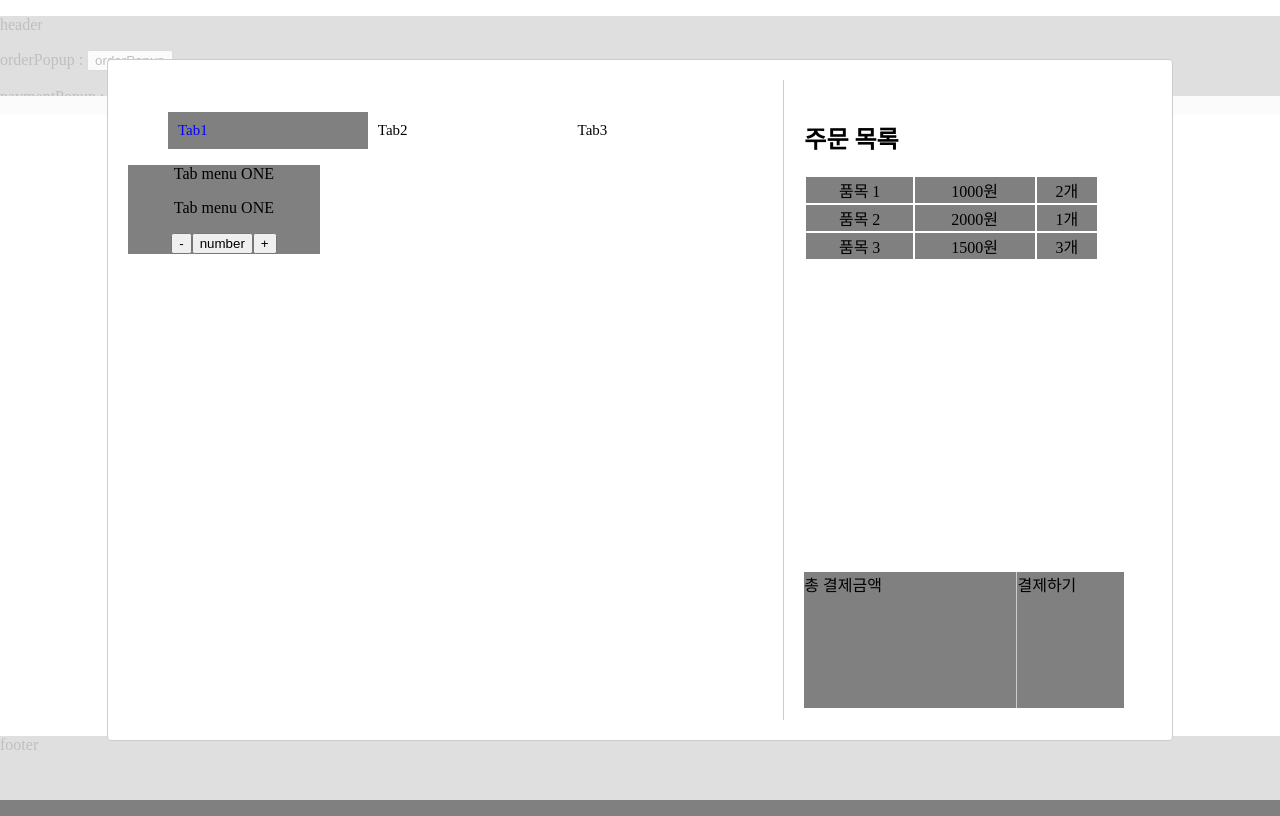
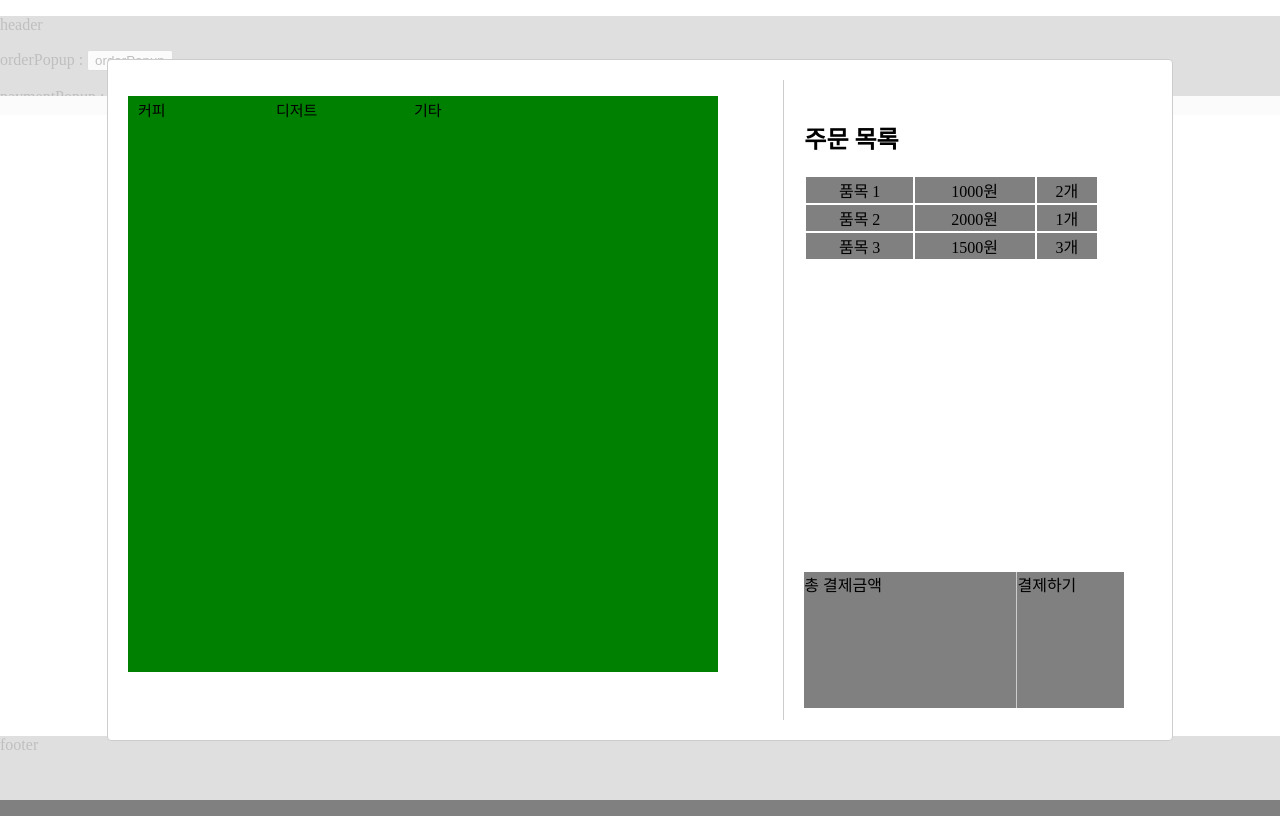
Before and after one commit to ssg-salesync/frontend, a React (Create React App) app: page /order/1/payment/cash in a window 1280 px wide. Both pictures are taken after a click on the button "orderPopup". Built offline with nearby package versions, Linux system fonts and the light colour scheme.

Commit message:
feat/OrderPopup 기능추가

```diff
--- a/src/components/order/OrderItem.js
+++ b/src/components/order/OrderItem.js
@@ -1,60 +1,84 @@
 import { useState } from "react";
 import { styled } from "styled-components";
 
-
 const TabDiv = styled.div`
-    margin-top : 2rem;
-    margin-right : 1rem;
     height : 90%;
-    widhth : 90%;
+    width : 90%;
+    background-color : green;
+    // margin-left: 1%;
 `
 const TabMemu = styled.ul`
+    height : 5%;
+    width : 100%;
     display: flex;
     flex-direction:row;
     align-items: center;
     list-style: none;
+    padding: 0;
 
-    .submenu{
-        display: flex;
-        width: 25%;
-        heigth: 5%;
-        width:calc(100% /3);
-        padding:10px;
-        font-size:15px;
-        transition: 0.5s;
-    }
     .focused{
         //선택된 tab에 적용되는 css
         background-color : gray;
         color: blue;
     }
 `
-const Desc = styled.div`
+const SubMenu = styled.li`
+    display: flex;
+    width: 20%;
+    height: 80%;
+    padding:10px;
+    font-size:15px;
+    transition: 0.5s;
+`
+const Item = styled.div`
     text-align: center;
-`;
-const Item = styled.div`
-    width: 30%;
-    heigth: 200px;
+    width: 100%;
+    height: 100%;
+    // background-color : gray;
+    display: flex;
+    flex-direction:row;
+`
+const Menu = styled.div`
+    width: 25%;
+    height:25%;
+    margin : 1rem;
     background-color : gray;
-    // color: gray;
 `
+/* eslint-disable */
 function OrderItem() {
     // Tab Menu 중 현재 어떤 Tab이 선택되어 있는지 확인하기 위한 currentTab 상태와 currentTab을 갱신하는 함수가 존재해야 하고, 초기값은 0.
-    const [currentTab, clickTab] = useState(0);
+    const [currentTab, setCurrentTab] = useState(0);
+    const [menuArr, setMenuArr] = useState([
+        { name: '커피', content1: {menu:'아메리카노',price: 3000, count : 3 }, content2: {menu:'카페라떼',price: 3500, count : 0 }},
+        { name: '디저트', content1: {menu: '초코케이크',price: 7500, count : 4 },content2:{ menu:'생크림케이크',price : 8000, count:0 }},
+        { name: '기타', content1: {menu: '시럽',price: 500, count : 4 }}
+    ]);
 
-    const menuArr = [
-    { name: 'Tab1', content: 'Tab menu ONE' },
-    { name: 'Tab2', content: 'Tab menu TWO' },
-    { name: 'Tab3', content: 'Tab menu THREE' },
-    ];
+    // menuArr = [
+    //     { name: '커피', content1: {menu:'아메리카노',price: 3000, count : 3 }, content2: {menu:'카페라떼',price: 3500, count : 0 }},
+    //     { name: '디저트', content1: {menu: '초코케이크',price: 7500, count : 4 },content2:{ menu:'생크림케이크',price : 8000, count:0 }},
+    //     { name: '기타', content1: {menu: '시럽',price: 500, count : 4 }}
+    // ];
 
-    const selectMenuHandler = (index) => {
+    const selectMenuHandler = (name) => {
         // parameter로 현재 선택한 인덱스 값을 전달해야 하며, 이벤트 객체(event)는 쓰지 않는다
         // 해당 함수가 실행되면 현재 선택된 Tab Menu 가 갱신.
+        setCurrentTab(name);
+      };
 
-        /* eslint-disable no-console */
-        console.log("selectMenuHandler",index)
-        clickTab(index);
+    const countMinus = (key)=>{
+        const updatedMenuArr = [...menuArr];
+        const menuIndex = menuArr.findIndex(item => item.name === currentTab);
+        const contentIndex = key.split('content')[1];
+        updatedMenuArr[menuIndex][`content${contentIndex}`].count-= 1;
+        setMenuArr(updatedMenuArr);
+    };
+    const countPlus = (key)=>{
+            const updatedMenuArr = [...menuArr];
+            const menuIndex = menuArr.findIndex(item => item.name === currentTab);
+            const contentIndex = key.split('content')[1];
+            updatedMenuArr[menuIndex][`content${contentIndex}`].count+= 1;
+            setMenuArr(updatedMenuArr);
     };
 
     return(
@@ -65,23 +89,33 @@ function OrderItem() {
                 {/* <li className="submenu">{menuArr[0].name}</li>
                     <li className="submenu">{menuArr[1].name}</li>
                     <li className="submenu">{menuArr[2].name}</li> */}
-                {menuArr.map((el,index) => (
-                    <li role="presentation" className={index === currentTab ? "submenu focused" : "submenu"} key={el.name} onClick={()=>{selectMenuHandler(index)}}>{el.name}</li>
+                {menuArr.map((el) => (
+                    <SubMenu
+                        key={el.name}
+                        className={el.name === currentTab ? "tab focused" : "tab"}
+                        onClick={() => selectMenuHandler(el.name)}>{el.name}</SubMenu>
                 ))}
             </TabMemu>
-            <Desc>
-                <Item>
+            {menuArr.map((menu) => (menu.name === currentTab && (
+            <Item key={menu.name}>
+                {Object.keys(menu).map((key) => key.startsWith('content') ? (
+                    <Menu key={key} className="menu-item">
                         <div>
-                        <p>{menuArr[currentTab].content}</p>
-                        <p>{menuArr[currentTab].content}</p>
+                            <p>{menu[key].menu}</p>
+                            <p>가격: {menu[key].price}원</p>
                         </div>
                         <div>
-                        <button type="button">-</button>
-                        <button type="button">number</button>
-                        <button type="button">+</button>
+                            <button type="button" onClick={() =>countMinus(key)}>-</button>
+                            <button type="button">{menu[key].count}</button>
+                            <button type="button" onClick={()=>countPlus(key)}>+</button>
                         </div>
+
+                    </Menu>
+                    ) : null
+                )}
             </Item>
-            </Desc>
+                )
+                ))}
         </TabDiv>
     )
 }
--- a/src/components/order/OrderList.js
+++ b/src/components/order/OrderList.js
@@ -6,20 +6,14 @@ const ListTable = styled.table`
     display: 'flex';
     text-align: center;
 `
-function OrderList(){
-
-    // 각 품목의 정보를 배열로 정의
-    const items = [
-    { name: '품목 1', price: 1000, count: 2 },
-    { name: '품목 2', price: 2000, count: 1 },
-    { name: '품목 3', price: 1500, count: 3 },
-    ]
+/* eslint-disable */
+function OrderList(items){
 
     return(
         <ListTable>
             <tbody>
             {/* 각 품목을 나열하는 매핑 작업 */}
-            {items.map((item, index) => (
+            {items.items.map((item, index) => (
                 <tr key={index.id} style={{background: 'gray'}}>
                     <td>{item.name}</td>
                     <td>{item.price}원</td>
--- a/src/popup/OrderPopup.js
+++ b/src/popup/OrderPopup.js
@@ -1,5 +1,5 @@
 import Modal from 'react-modal';
-import { useState } from 'react';
+import { useEffect, useState } from 'react';
 import { styled } from 'styled-components';
 import OrderItem from '../components/order/OrderItem';
 import OrderList from '../components/order/OrderList';
@@ -48,6 +48,11 @@ function OrderPopup () {
         setOrderModalOn(false)
     }
 
+    const [items,setItems] = useState(
+        [{ name: '품목 1', price: 1000, count: 2 },
+        { name: '품목 2', price: 2000, count: 1 },
+        { name: '품목 3', price: 1500, count: 3 }])
+
     return(
         <>
         <input type="button" value= "orderPopup" onClick={openModal}/>
@@ -57,14 +62,14 @@ function OrderPopup () {
             {/* 왼쪽 탭 화면 */}
             <div style={{ flex: 3, borderRight: '1px solid #ccc' }}>
                 {/* 왼쪽 탭 화면 컨텐츠 */}
-                <OrderItem/>
+                <OrderItem items = {items}/>
             </div>
 
             {/* 오른쪽 컴포넌트 화면 */}
             <div style={{ flex: 1.5, padding: '20px'}}>
                 {/* 오른쪽 컴포넌트 화면 컨텐츠 */}
                 <h2>주문 목록</h2>
-                <OrderList closeModal={closeModal}/>
+                <OrderList items ={items}/>
                 {/* <PayButton type='button' value="Close" onClick={()=>closeModal}/> */}
                 <PayDiv onClick={closeModal}>
                     <div style={{ flex: 3, borderRight: '1px solid #ccc'}}>
```
Also changed, not shown: src/popup/IndexPopup.js (added, +30 -0 lines). Lines whose indentation alone changed are shown as unchanged.
